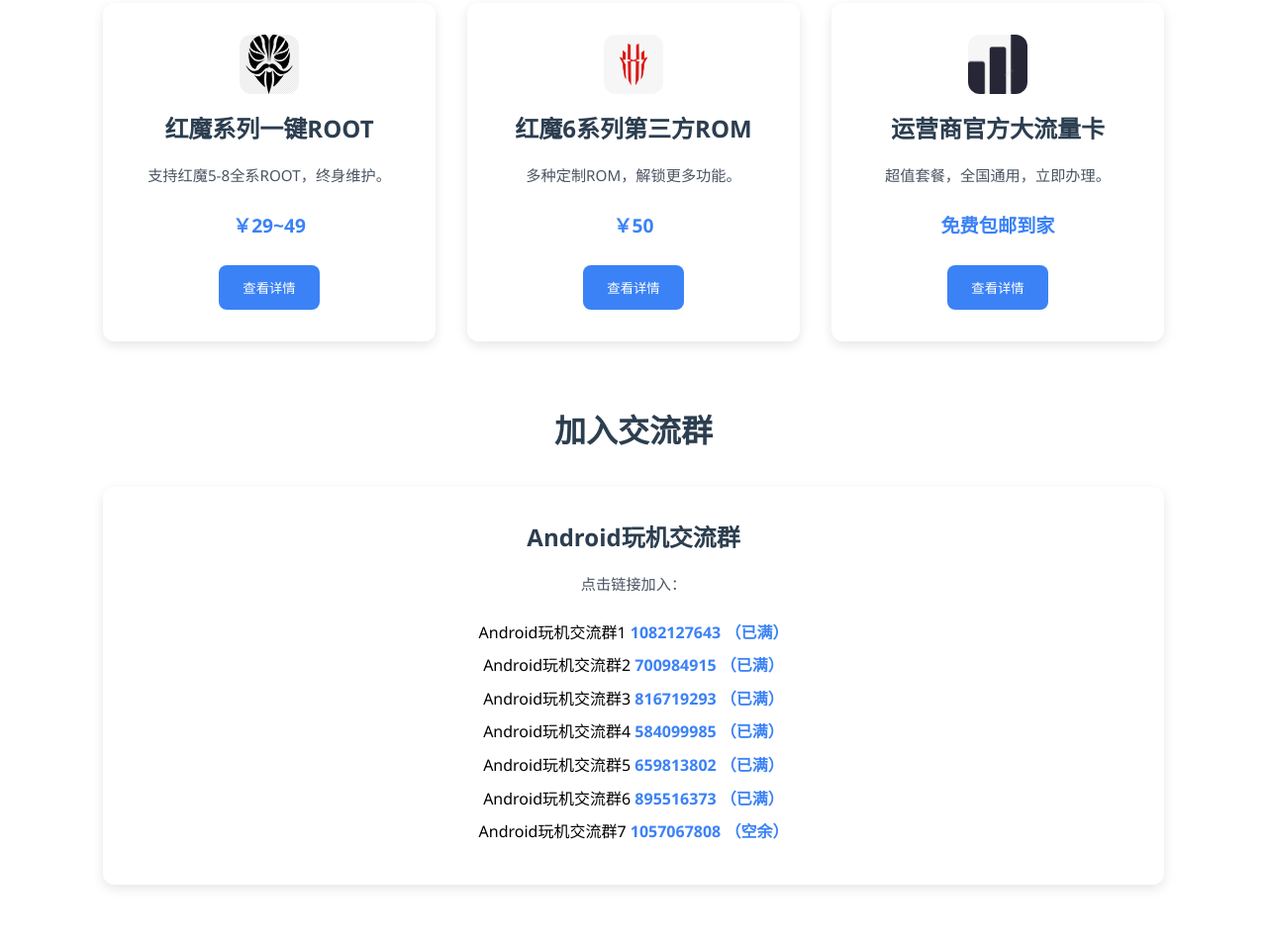
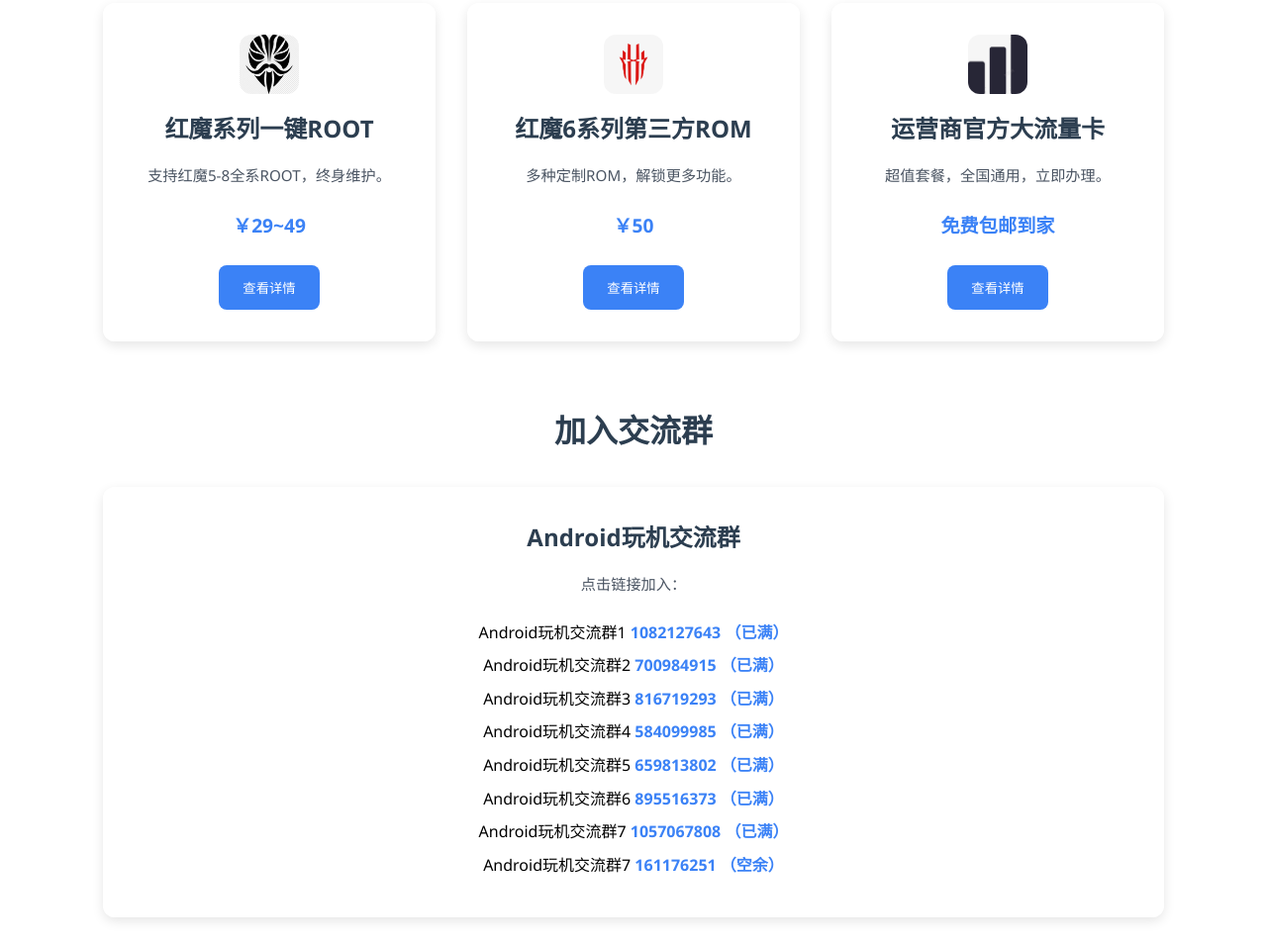
Before and after one commit to shaw99/shaw99.github.io, a plain HTML site: page index.html in a window 1280 px wide. Shown: the part 1137-2096 px from the top of the page at 99% size. Before the commit the page ends 2063 px from the top, so only its background shows below. Drawn offline with Linux system fonts and the light colour scheme.

Commit message:
update
Signed-off-by: shaw99 <1820894104@qq.com>

```diff
--- a/index.html
+++ b/index.html
@@ -199,7 +199,8 @@
 					<li>Android玩机交流群4 <a href="http://qm.qq.com/cgi-bin/qm/qr?_wv=1027&k=MwyROHIVit3iitl9wSvmRS7kUgL_AcVM&authKey=UrfRJcKst2aqt7ZHh%2FSWd9E56jVSlzPdr6nyQlopULkrE%2B9YMx2sV2Jl0IDYJ7Bc&noverify=0&group_code=584099985" target="_blank" rel="noopener noreferrer">584099985 （已满）</a></li>
 					<li>Android玩机交流群5 <a href="http://qm.qq.com/cgi-bin/qm/qr?_wv=1027&k=lEi_SuiGfQmTF5A4__m4STcnls5RwvfJ&authKey=fA80NGejfdF3ByVsb6dP2G5nQLpn3qzPuwO5e7ec3CvPgJ48nxPR6fp4I8fXU8Lx&noverify=0&group_code=659813802" target="_blank" rel="noopener noreferrer">659813802 （已满）</a></li>
 					<li>Android玩机交流群6 <a href="http://qm.qq.com/cgi-bin/qm/qr?_wv=1027&k=ShnJC9Iv4Ug8pqu1MagVZ0AMSjMgeerL&authKey=FABWyx%2F5%2BhR%2F3FUvjKECzAGQbjQJ%2FxQGTS5fOfMXHa%2BQIZ%2FKaLd02wMp%2BdylRdXK&noverify=0&group_code=895516373" target="_blank" rel="noopener noreferrer">895516373 （已满）</a></li>
-					<li>Android玩机交流群7 <a href="http://qm.qq.com/cgi-bin/qm/qr?_wv=1027&k=bjfGjzUwJgBatrXTqXi1iVOKNElOdKh5&authKey=8K9sXJnZdJAx690521zABXL21KBYlaUwYgusdc6KM7KTKBDNA5sh3OvR9OPBFO%2B1&noverify=0&group_code=1057067808" target="_blank" rel="noopener noreferrer">1057067808 （空余）</a></li>
+					<li>Android玩机交流群7 <a href="http://qm.qq.com/cgi-bin/qm/qr?_wv=1027&k=bjfGjzUwJgBatrXTqXi1iVOKNElOdKh5&authKey=8K9sXJnZdJAx690521zABXL21KBYlaUwYgusdc6KM7KTKBDNA5sh3OvR9OPBFO%2B1&noverify=0&group_code=1057067808" target="_blank" rel="noopener noreferrer">1057067808 （已满）</a></li>
+					<li>Android玩机交流群7 <a href="http://qm.qq.com/cgi-bin/qm/qr?_wv=1027&k=2K0Mwvc6jF2bnbuso9vWptGQlFkwPNnZ&authKey=LwwNCG8pqkoq7dt8x7V%2FCfmj2MspHRClU8MlNH7AdrEbJWPFb3Crszkmgrgy0aW6&noverify=0&group_code=161176251" target="_blank" rel="noopener noreferrer">161176251 （空余）</a></li>
 				</ul>
 			</div>
 		</div>
```
